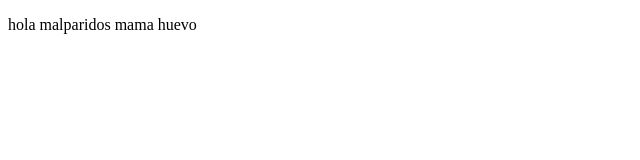
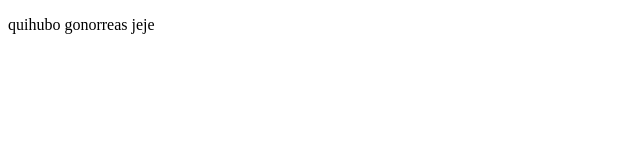
Before and after one commit to yiisus12/proyectoDemoCursoPrework, a plain HTML site: page index.html in a window 1280 px wide. Shown: the full height of the page, 0-640 px from the left. Drawn offline with Linux system fonts and the light colour scheme.

Commit message:
natalia huele horrible

```diff
--- a/index.html
+++ b/index.html
@@ -7,6 +7,7 @@
     <title>hola mundo</title>
 </head>
 <p>
-    hola malparidos mama huevo
+    quihubo gonorreas jeje
+
 </p>
 </html>
```
